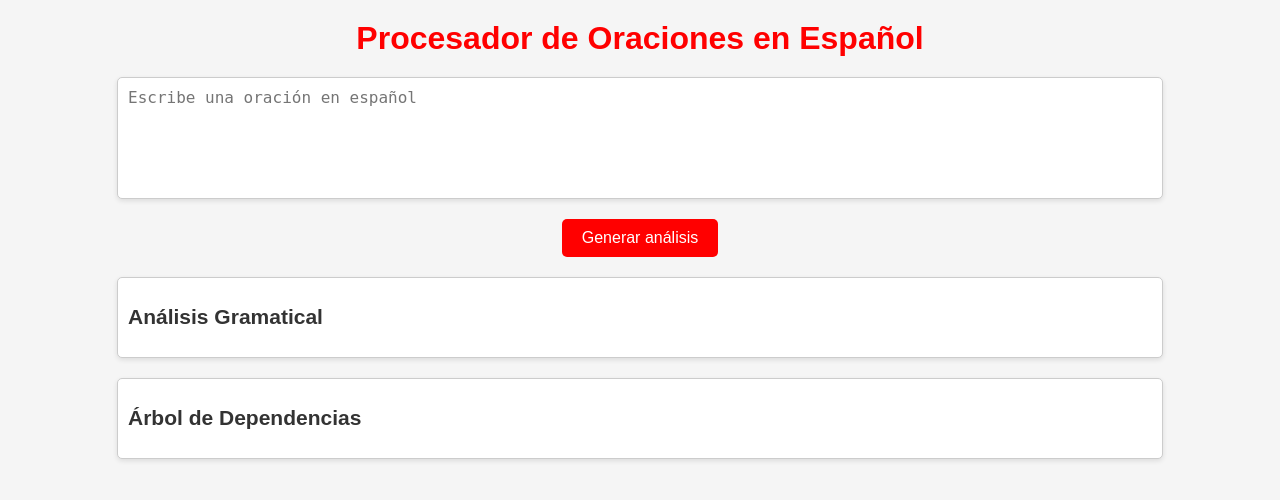
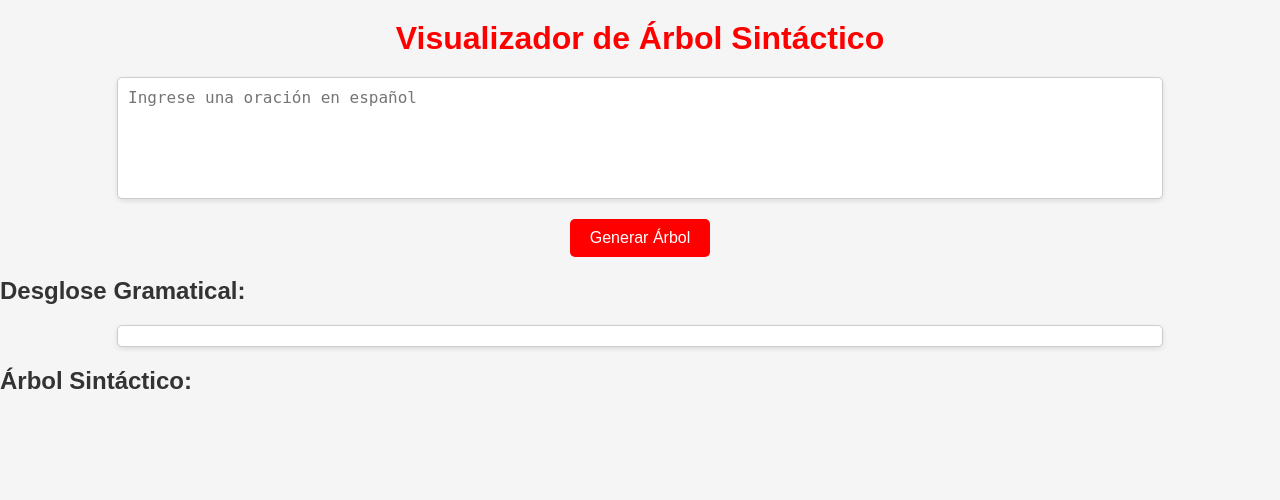
Before and after one commit to ddanny805/spanishTreeApp, a Flask app: page / in a window 1280 px wide. Shown: the top 500 px of the page. Run offline with Flask 3, Linux system fonts and the light colour scheme.

Commit message:
Update index.html

```diff
--- a/templates/index.html
+++ b/templates/index.html
@@ -3,28 +3,24 @@
 <head>
     <meta charset="UTF-8">
     <meta name="viewport" content="width=device-width, initial-scale=1.0">
-    <title>Procesador de Oraciones en Español</title>
-    <link rel="stylesheet" href="{{ url_for('static', filename='styles.css') }}?version={{ version }}">
+    <meta http-equiv="X-Content-Type-Options" content="nosniff">
+    <meta http-equiv="Cache-Control" content="max-age=180, public">
+    <title>Visualizador de Árbol Sintáctico</title>
+    <link rel="stylesheet" href="/static/styles.css">
 </head>
 <body>
     <div class="container">
-        <h1>Procesador de Oraciones en Español</h1>
-        <form id="sentence-form">
-            <textarea id="sentence-input" placeholder="Escribe una oración en español"></textarea>
-            <button type="submit">Generar análisis</button>
-        </form>
-
-        <div id="breakdown">
-            <h2>Análisis Gramatical</h2>
-            <pre id="breakdown-output"></pre>
-        </div>
-
-        <div id="tree">
-            <h2>Árbol de Dependencias</h2>
-            <div id="tree-output"></div>
+        <h1>Visualizador de Árbol Sintáctico</h1>
+        <textarea id="sentence" placeholder="Ingrese una oración en español" rows="3"></textarea>
+        <button id="generate">Generar Árbol</button>
+        <div id="output-container">
+            <h2>Desglose Gramatical:</h2>
+            <pre id="breakdown"></pre>
+            <h2>Árbol Sintáctico:</h2>
+            <div id="tree-container"></div>
         </div>
     </div>
-
-    <script src="{{ url_for('static', filename='script.js') }}?version={{ version }}"></script>
+    <script src="https://code.jquery.com/jquery-3.6.0.min.js"></script>
+    <script src="/static/script.js"></script>
 </body>
 </html>
```
